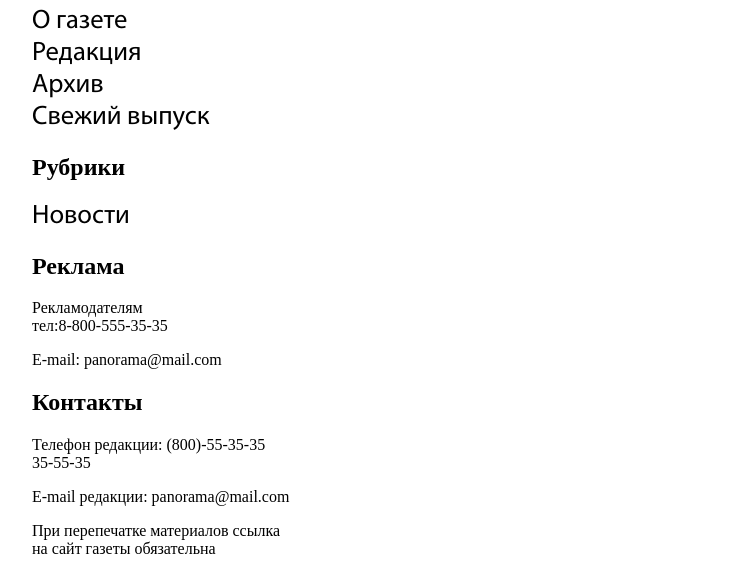
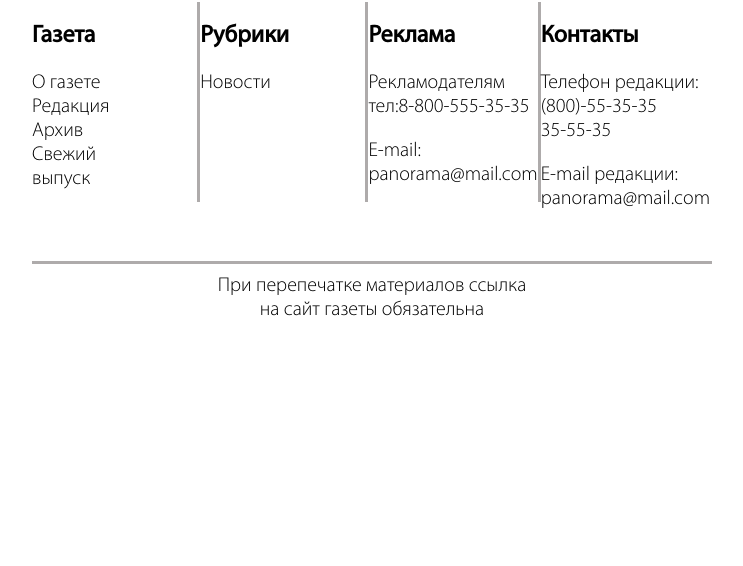
Before and after one commit to AK0T/Panorama, a plain HTML site: page index.html in a window 1280 px wide. Shown: the part 706-1272 px from the top of the page, without its empty margins (268-1011 px from the left). After the commit the page ends 1036 px from the top, so only its background shows below. Drawn offline with Linux system fonts and the light colour scheme.

Commit message:
Добавлено оформления для подвала

```diff
--- a/index.css
+++ b/index.css
@@ -5,6 +5,10 @@
 @font-face {
     font-family:Myriad-Pro-reg;
     src: url(fonts/MYRIADPRO-REGULAR.OTF);
+}
+@font-face {
+    font-family:Myriad-Pro-light;
+    src: url(fonts/MyriadPro-Light.otf);
 }
 
 body{
@@ -140,3 +144,51 @@ input{
     width:300px;
     height:300px;
 }
+
+
+.footer{
+    margin-top: 30px;
+    display: flex;
+    justify-content: space-between;
+    border-top: 3px solid black;
+    padding-top: 30px;
+    border-bottom: 3px solid #AEABAB;
+    padding-bottom: 30px;
+}
+
+.footer_item{
+    border-right: 3px solid #AEABAB;
+    width: 300px;
+    height: 200px;
+}
+
+.newspaper_item{
+    font-family:"Myriad-Pro-light";
+    font-size: 15pt;
+}
+
+.heading_item{
+    font-family:"Myriad-Pro-light";
+    font-size: 15pt;
+}
+
+h2{
+    font-family: 'Myriad-Pro-reg';
+}
+
+.advertising_item{
+    font-family:"Myriad-Pro-light";
+    font-size: 15pt;
+}
+
+.contacts_item{
+    font-family:"Myriad-Pro-light";
+    font-size: 15pt;
+}
+
+.note{
+    margin-top: 10px;
+    font-family:"Myriad-Pro-light";
+    font-size: 15pt;
+    text-align: center;
+}
```
